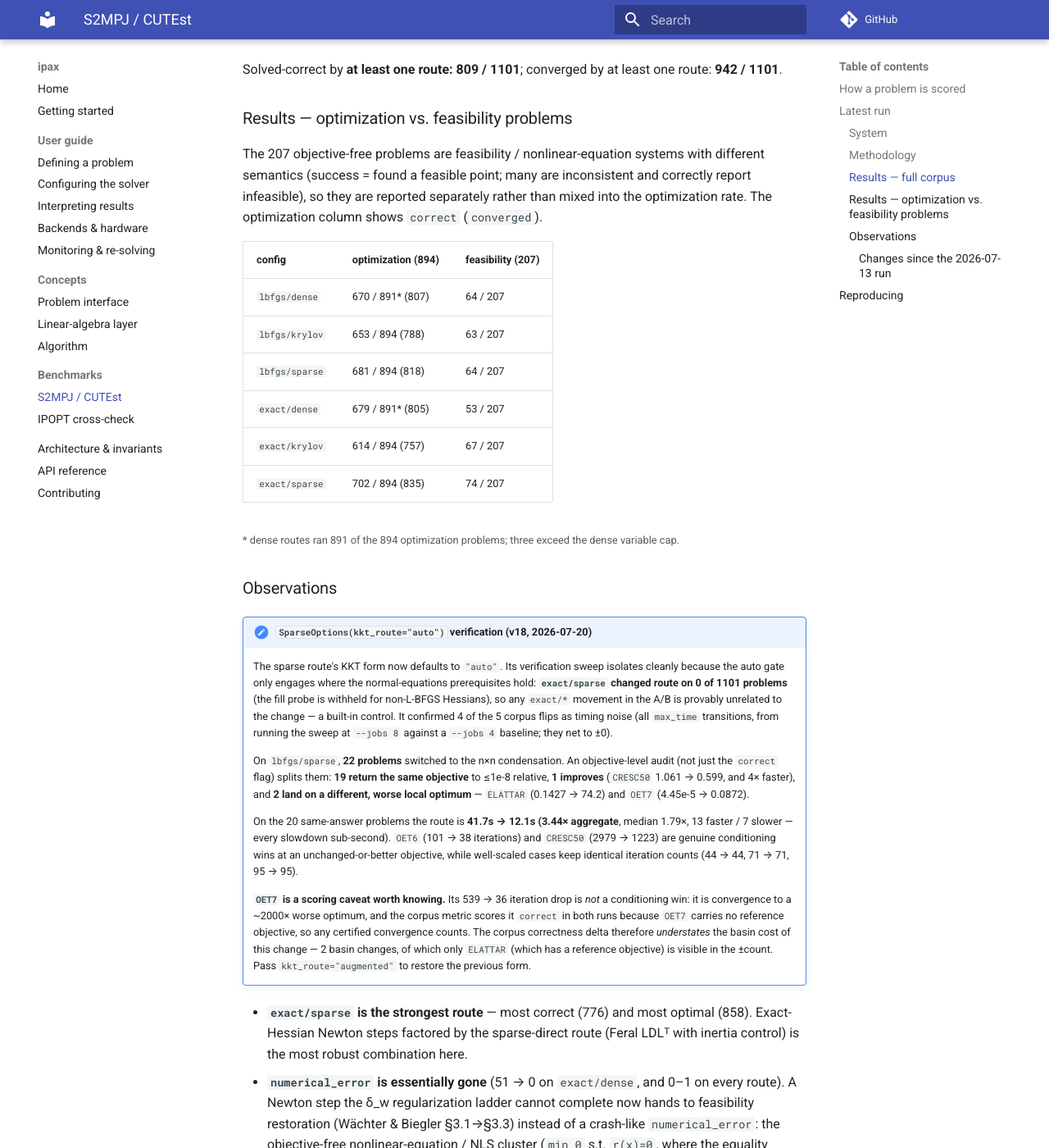
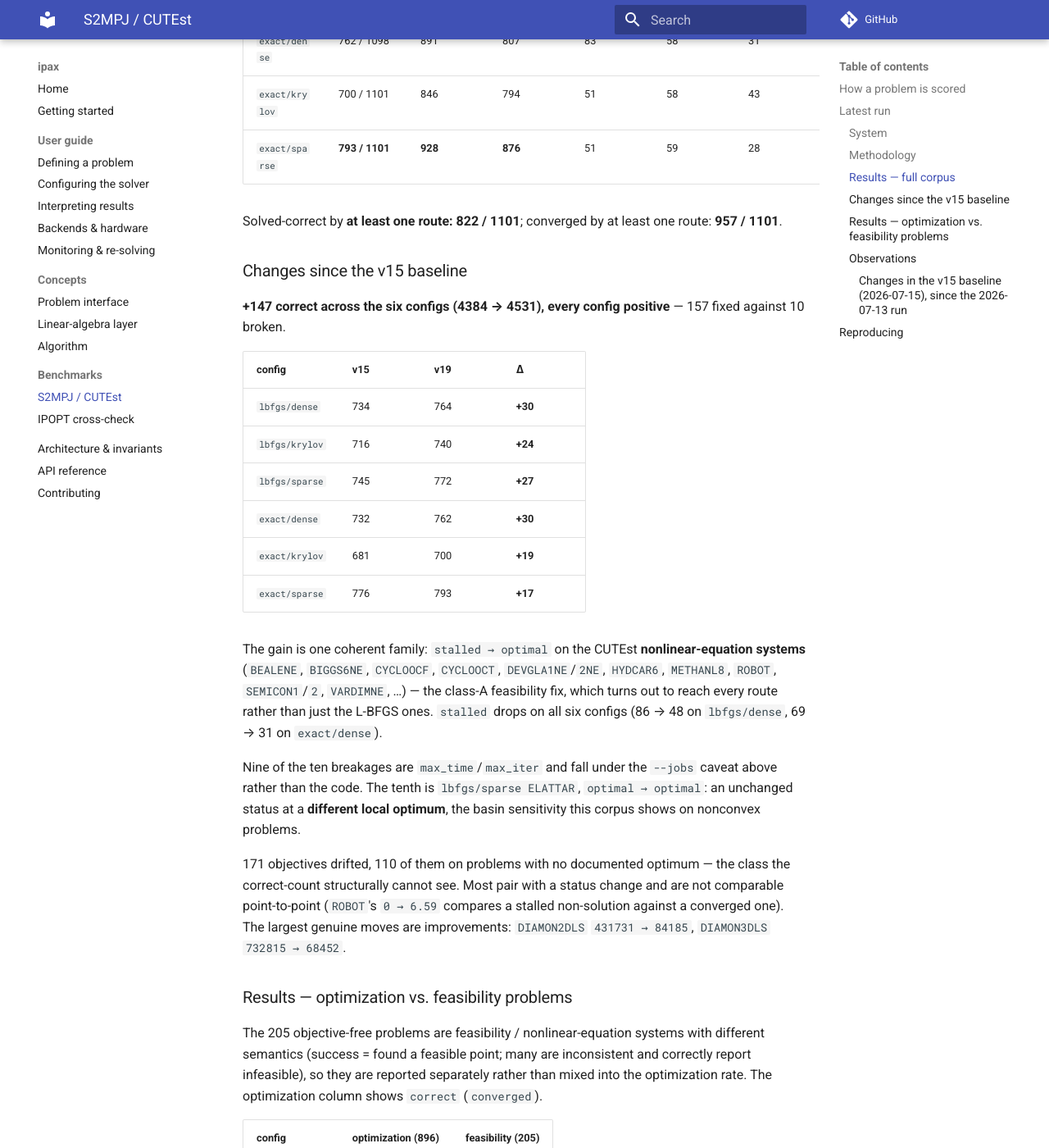
Before and after one commit to wahln/ipax, an MkDocs documentation site: the page built from docs/benchmarks/s2mpj.md, in a window 1280 px wide and 1400 px high, scrolled down 2632 px. Shown: the whole window at 82% size. Built offline with MkDocs 1.6.1 and Material for MkDocs 9.7.7, drawn with Linux system fonts in a browser that asks for light colours; comment, search, counter and statistics services are not loaded; some of the changed text lies outside the part shown.

Commit message:
docs(benchmarks): refresh the S2MPJ sweep to v19
Full six-config sweep at the documented methodology (--all,
--include-objective-free, max_iter 10000, max_time 300s), 6600 solves.

+147 correct over the v15 baseline (4384 -> 4531) with every config positive:
157 fixed against 10 broken. The gain is one coherent family -- stalled ->
optimal on the CUTEst nonlinear-equation systems -- which is the class-A
feasibility fix, and it reaches every route rather than just the L-BFGS ones
that had been measured so far. stalled drops on all six configs (86 -> 48 on
lbfgs/dense, 69 -> 31 on exact/dense) and the feasibility column moves 63-64 ->
82-84 on the L-BFGS routes.

Nine of the ten breakages are max_time/max_iter, attributable to running at
--jobs 6 against the v15 --jobs 4 baseline rather than to the code; the doc now
carries a caveat naming max_time as the one column concurrency moves. The tenth
is lbfgs/sparse ELATTAR, optimal -> optimal at a different local optimum.

Two corrections to the page while here:

- The headline table was labelled from the 2026-07-15 run but the surrounding
  prose had drifted to calling it "v18"; the changes-since block is now scoped
  explicitly to the v15 baseline it describes, so the provenance survives.
- The optimization/feasibility split was 207/894 and is actually 205/896,
  re-derived by inspecting each built problem for a constant objective instead
  of trusting a name list assembled for other work.

Co-Authored-By: Claude Opus 5 <noreply@anthropic.com>

```diff
--- a/docs/benchmarks/s2mpj.md
+++ b/docs/benchmarks/s2mpj.md
@@ -47,11 +47,11 @@ from every problem file:
 
 | | |
 | --- | --- |
-| date | 2026-07-15 |
+| date | 2026-07-31 (v19) |
 | CPU | 13th Gen Intel Core i9-13900HX (32 logical CPUs) |
 | OS | Windows 11 (10.0.26200), AMD64 |
 | Python | 3.14.6 |
-| ipax | 0.6.1 + μ/line-search arc (develop @ `65d6a8e`) |
+| ipax | 0.8.0 + the class-A feasibility fix (develop @ `13813f4`) |
 | NumPy / SciPy | 2.4.6 / 1.17.1 |
 | PyTorch | 2.12.0+cpu |
 | sparse factorization | Feral LDLᵀ (CPU) |
@@ -59,9 +59,17 @@ from every problem file:
 ### Methodology
 
 The full `{lbfgs, exact} × {dense, krylov, sparse}` matrix was swept in one run
-(`--all`), **four problems concurrently** (`--jobs 4`) with single-threaded
+(`--all`), **six problems concurrently** (`--jobs 6`) with single-threaded
 BLAS. Gradient-based scaling (the solver default), NumPy backend. Per-solve
 budget: `max_iter = 10000`, `max_time = 300 s`.
+
+!!! warning "`--jobs` moves one column"
+
+    v19 ran at `--jobs 6` where the v15 baseline used `--jobs 4`. Concurrency
+    cannot change which point a solve converges to, so `correct`/`converged` and
+    the delta below are comparable — but `max_time` is a wall-clock verdict, and
+    more workers make it stricter. Read that one column as an upper bound, and
+    prefer iteration counts when comparing across runs with different `--jobs`.
 Each route is gated by a **per-route variable cap** (dense 2000, Krylov 10000,
 sparse 25000) so a single full-corpus run stays tractable — three problems exceed
 the dense cap and are reported as oversized for the two dense routes. The
@@ -84,36 +92,73 @@ infeasibility); `converged` is the weaker tier (reached a valid KKT point, possi
 a different local optimum — a superset of `correct`). The status columns are the raw
 terminal states.
 
-| config | correct | converged | optimal | acceptable | infeasible | stalled | rest.failed | max_iter | max_time | unbounded | num.err | solve.err |
-| --- | --- | --- | --- | --- | --- | --- | --- | --- | --- | --- | --- | --- |
-| `lbfgs/dense`  | 734 / 1098 | 871 | 762 | 108 | 58 | 86 | 63 | 13 | 7  | 1 | 0 | 0 |
-| `lbfgs/krylov` | 716 / 1101 | 851 | 744 | 106 | 58 | 72 | 59 | 12 | 49 | 1 | 0 | 0 |
-| `lbfgs/sparse` | 745 / 1101 | 882 | 755 | 126 | 59 | 78 | 62 | 15 | 5  | 1 | 0 | 0 |
-| `exact/dense`  | 732 / 1098 | 859 | 776 | 82  | 58 | 69 | 60 | 24 | 28 | 1 | 0 | 0 |
-| `exact/krylov` | 681 / 1101 | 824 | 773 | 50  | 58 | 73 | 54 | 24 | 69 | 0 | 0 | 0 |
-| `exact/sparse` | **776 / 1101** | **909** | **858** | 50 | 59 | 46 | 58 | 16 | 12 | 1 | 1 | 0 |
+| config | correct | converged | optimal | acceptable | infeasible | stalled | rest.failed | max_iter | max_time | unbounded | num.err |
+| --- | --- | --- | --- | --- | --- | --- | --- | --- | --- | --- | --- |
+| `lbfgs/dense`  | 764 / 1098 | 905 | 790 | 114 | 58 | 48 | 64 | 17 | 6  | 1 | 0 |
+| `lbfgs/krylov` | 740 / 1101 | 881 | 770 | 110 | 58 | 38 | 64 | 13 | 47 | 1 | 0 |
+| `lbfgs/sparse` | 772 / 1101 | 913 | 782 | 130 | 59 | 41 | 63 | 21 | 3  | 1 | 1 |
+| `exact/dense`  | 762 / 1098 | 891 | 807 | 83  | 58 | 31 | 63 | 18 | 37 | 1 | 0 |
+| `exact/krylov` | 700 / 1101 | 846 | 794 | 51  | 58 | 43 | 53 | 19 | 83 | 0 | 0 |
+| `exact/sparse` | **793 / 1101** | **928** | **876** | 51 | 59 | 28 | 59 | 14 | 13 | 1 | 0 |
 
-Solved-correct by **at least one route: 809 / 1101**; converged by at least one
-route: **942 / 1101**.
+Solved-correct by **at least one route: 822 / 1101**; converged by at least one
+route: **957 / 1101**.
+
+### Changes since the v15 baseline
+
+**+147 correct across the six configs (4384 → 4531), every config positive** —
+157 fixed against 10 broken.
+
+| config | v15 | v19 | Δ |
+| --- | --- | --- | --- |
+| `lbfgs/dense`  | 734 | 764 | **+30** |
+| `lbfgs/krylov` | 716 | 740 | **+24** |
+| `lbfgs/sparse` | 745 | 772 | **+27** |
+| `exact/dense`  | 732 | 762 | **+30** |
+| `exact/krylov` | 681 | 700 | **+19** |
+| `exact/sparse` | 776 | 793 | **+17** |
+
+The gain is one coherent family: `stalled → optimal` on the CUTEst
+**nonlinear-equation systems** (`BEALENE`, `BIGGS6NE`, `CYCLOOCF`, `CYCLOOCT`,
+`DEVGLA1NE`/`2NE`, `HYDCAR6`, `METHANL8`, `ROBOT`, `SEMICON1`/`2`, `VARDIMNE`, …)
+— the class-A feasibility fix, which turns out to reach every route rather than
+just the L-BFGS ones. `stalled` drops on all six configs (86 → 48 on
+`lbfgs/dense`, 69 → 31 on `exact/dense`).
+
+Nine of the ten breakages are `max_time`/`max_iter` and fall under the `--jobs`
+caveat above rather than the code. The tenth is `lbfgs/sparse ELATTAR`,
+`optimal → optimal`: an unchanged status at a **different local optimum**, the
+basin sensitivity this corpus shows on nonconvex problems.
+
+171 objectives drifted, 110 of them on problems with no documented optimum — the
+class the correct-count structurally cannot see. Most pair with a status change
+and are not comparable point-to-point (`ROBOT`'s `0 → 6.59` compares a stalled
+non-solution against a converged one). The largest genuine moves are
+improvements: `DIAMON2DLS` `431731 → 84185`, `DIAMON3DLS` `732815 → 68452`.
 
 ### Results — optimization vs. feasibility problems
 
-The 207 objective-free problems are feasibility / nonlinear-equation systems with
+The 205 objective-free problems are feasibility / nonlinear-equation systems with
 different semantics (success = found a feasible point; many are inconsistent and
 correctly report infeasible), so they are reported separately rather than mixed into
 the optimization rate. The optimization column shows `correct` (`converged`).
 
-| config | optimization (894) | feasibility (207) |
+| config | optimization (896) | feasibility (205) |
 | --- | --- | --- |
-| `lbfgs/dense`  | 670 / 891* (807) | 64 / 207 |
-| `lbfgs/krylov` | 653 / 894  (788) | 63 / 207 |
-| `lbfgs/sparse` | 681 / 894  (818) | 64 / 207 |
-| `exact/dense`  | 679 / 891* (805) | 53 / 207 |
-| `exact/krylov` | 614 / 894  (757) | 67 / 207 |
-| `exact/sparse` | 702 / 894  (835) | 74 / 207 |
+| `lbfgs/dense`  | 681 / 893* (822) | 83 / 205 |
+| `lbfgs/krylov` | 658 / 896  (799) | 82 / 205 |
+| `lbfgs/sparse` | 688 / 896  (829) | 84 / 205 |
+| `exact/dense`  | 683 / 893* (812) | 79 / 205 |
+| `exact/krylov` | 615 / 896  (761) | 85 / 205 |
+| `exact/sparse` | 704 / 896  (839) | **89 / 205** |
 
-<small>* dense routes ran 891 of the 894 optimization problems; three exceed the
+<small>* dense routes ran 893 of the 896 optimization problems; three exceed the
 dense variable cap.</small>
+
+The feasibility column is where the class-A fix lands: **63–64 → 82–84** on the
+L-BFGS routes and 53 → 79 on `exact/dense`. The split itself was re-derived for
+this run by inspecting each built problem for a constant objective — 205/896,
+correcting the 207/894 carried by earlier revisions.
 
 ### Observations
 
@@ -148,8 +193,8 @@ dense variable cap.</small>
     visible in the ±count. Pass `kkt_route="augmented"` to restore the previous
     form.
 
-- **`exact/sparse` is the strongest route** — most correct (776) and most
-  optimal (858). Exact-Hessian Newton steps factored by the sparse-direct route
+- **`exact/sparse` is the strongest route** — most correct (793) and most
+  optimal (876). Exact-Hessian Newton steps factored by the sparse-direct route
   (Feral LDLᵀ with inertia control) is the most robust combination here.
 - **`numerical_error` is essentially gone** (51 → 0 on `exact/dense`, and 0–1
   on every route). A Newton step the δ_w regularization ladder cannot complete
@@ -189,11 +234,14 @@ dense variable cap.</small>
 - **No crashes**: the `solve_error` column is zero everywhere for the first
   time (the LINSPANH and HS9 crashes of the previous run are gone).
 
-#### Changes since the 2026-07-13 run
+#### Changes in the v15 baseline (2026-07-15), since the 2026-07-13 run
+
+Retained for provenance: these are the deltas that produced the **v15** numbers
+the section above is measured against, not the current run.
 
 Every route improved on `correct`: net **+46** over the previous (2026-07-13)
 baseline (4338 → 4384 across the six configs), with **every config positive** —
-`exact/sparse` leads at 776 (was 769), `lbfgs/sparse` gained most (729 → 745).
+`exact/sparse` led at 776 (was 769), `lbfgs/sparse` gained most (729 → 745).
 Solved-correct by ≥1 route rose to 809 (was 807; converged 942). The deltas map
 to the barrier-μ / line-search arc landed since the correctness-hardening
 release:
```
